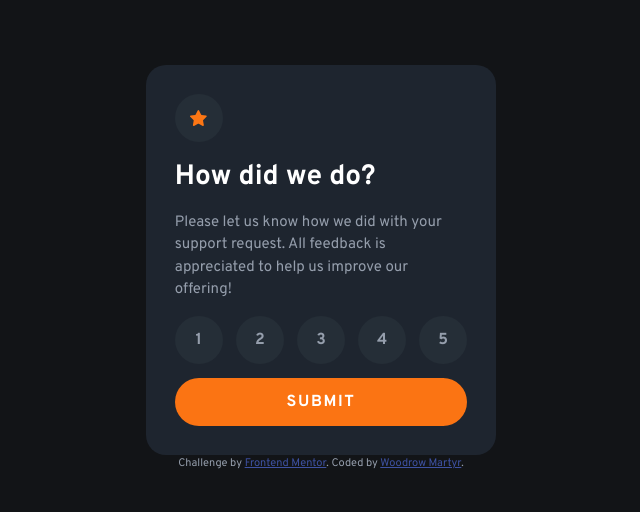
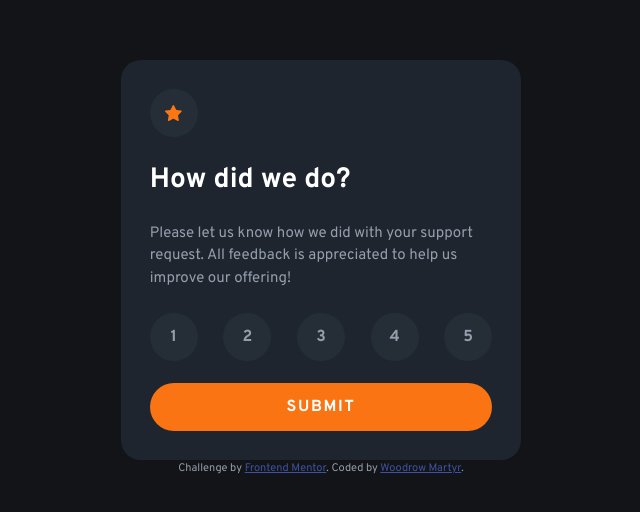
Before and after one commit to wmartyr/interactive-rating-component-main, a plain HTML site: page index.html in a window 1280 px wide. Shown: the part 132-644 px from the top of the page, without its empty margins (319-959 px from the left). Drawn offline with Linux system fonts and the light colour scheme.

Commit message:
Style desktop dimensions

```diff
--- a/styles/style.css
+++ b/styles/style.css
@@ -186,6 +186,7 @@ button:hover {
 .thank-you-sub-text {
   text-align: center;
 }
+
 .attribution {
   font-size: 11px;
   text-align: center;
@@ -195,3 +196,10 @@ button:hover {
 .attribution a {
   color: hsl(228, 45%, 44%);
 }
+
+@media screen and (min-width: 400px) {
+  .card {
+    width: 400px;
+    height: 400px;
+  }
+}
```
